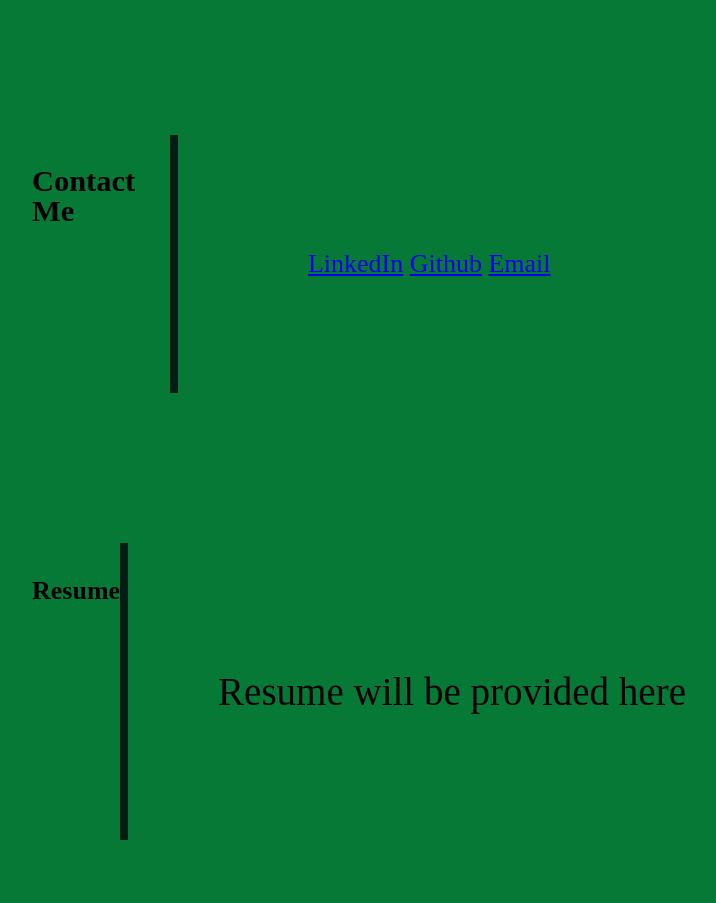
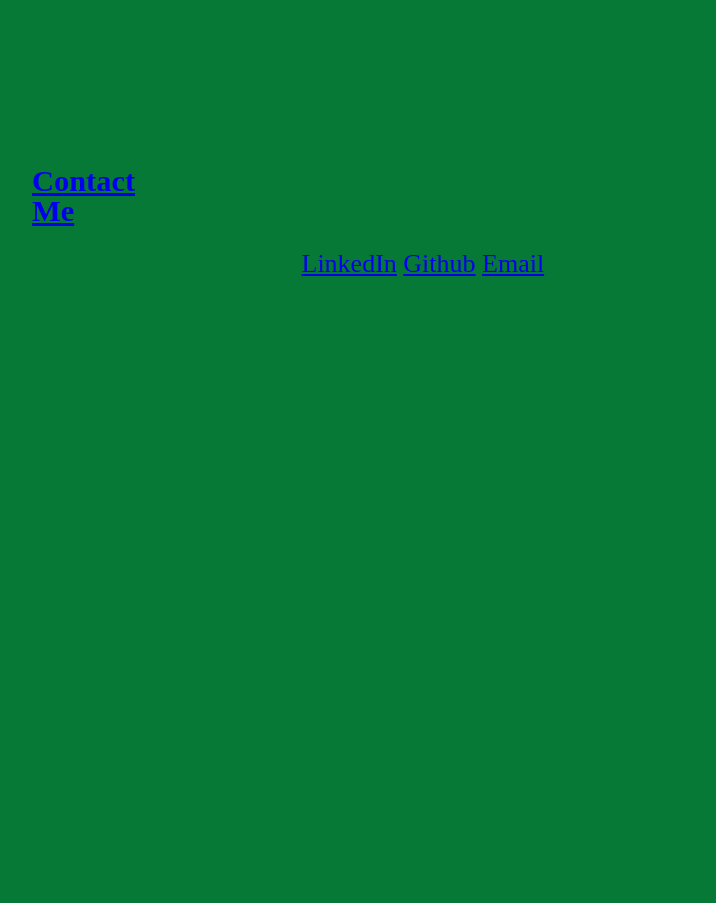
Before and after one commit to kferg357/homework2, a plain HTML site: page index.html in a window 1280 px wide. Shown: the part 1700-2603 px from the top of the page, without its empty margins (66-782 px from the left). After the commit the page ends 2183 px from the top, so only its background shows below. Drawn offline with Linux system fonts and the light colour scheme.

Commit message:
added css

```diff
--- a/Assets/styles1.css
+++ b/Assets/styles1.css
@@ -22,14 +22,12 @@ img{
 }
 
 
-
-
-
-
 #name{
     font-family: sans-serif, serif, Arial, Helvetica;
 
 }
+
+
 
 #header-nav{
     float: right;
@@ -52,10 +50,11 @@ nav li{
 
 .second-header{
     display: flex;
-    padding: ;
+    padding: 15;
     background-image: url(./images/matrix.jpg);
 
 }
+
 
 .block{
     display: flex;
@@ -67,18 +66,24 @@ nav li{
 
 }
 
-aside{
-  border-right: 8px solid  rgb(2, 29, 19) ;
+.article{
+    width: 300px;
+    height: 300px;
+}
+
+.div, .my-work{
+border-right: 8px solid  rgb(2, 29, 19) ;
 }
 
 
-.aside-look, .content{
+.div-look, .content{
     display: flex;
     height: auto;
     margin: 30px;
 
 
 }
+
 
 .content{
     display: flex;
@@ -88,10 +93,9 @@ aside{
 }
 
 
-
-
 p{
     font-size: 1.5em;
+    text-decoration-line: none;
 }
 
 .contact-me{
--- a/index.html
+++ b/index.html
@@ -19,7 +19,7 @@
             <li><a href="#about-me">About Me</a></li>
             <li><a href="#mywork">My Work</a></li>
             <li><a href="#contact-me">Contact</a></li>
-            <li><a href="#resume">Resume</a></li>
+            <li><a href="#resume">Resume</a</li>
     </nav>
 </header>
 
@@ -63,16 +63,6 @@
        </ul>
     </section>
 </section>
-
-<section class="block content">
-    <h4>Resume</h4>
-    <aside class="side-look" id="resume">
-    </aside>
-
-    <section class="content">
-        <p>Resume will be provided here</p>
-    </section>
-</section>
 </main>
 
 
```
